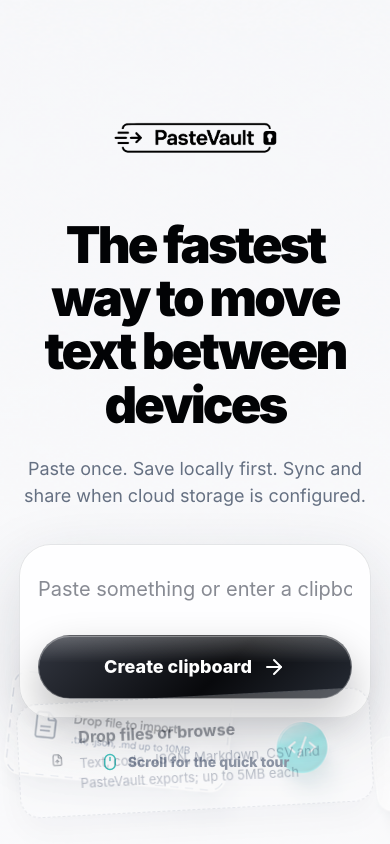
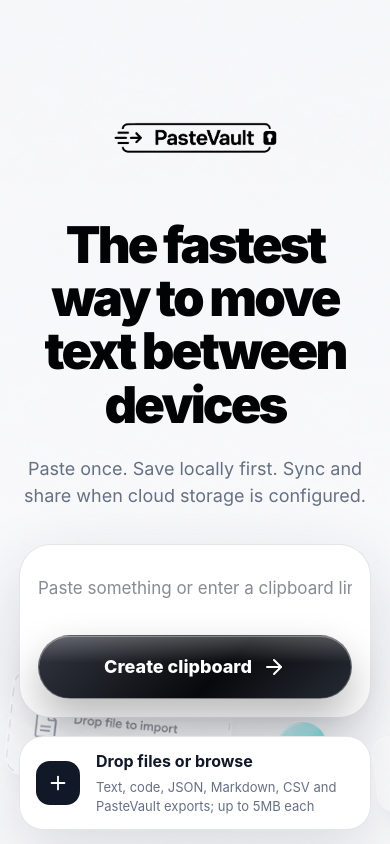
Before and after one commit to iice257/PasteVault, a React (Vite) app: page /new in a window 390 px wide. Shown: the top 844 px of the page. Built offline with nearby package versions, Linux system fonts and the light colour scheme.

Commit message:
Polish landing file dropzone

```diff
--- a/src/components/pastevault/FileImportDropzone.jsx
+++ b/src/components/pastevault/FileImportDropzone.jsx
@@ -1,10 +1,20 @@
 import { useState } from "react";
-import { FileUp, LoaderCircle } from "lucide-react";
+import { FileUp, LoaderCircle, Plus } from "lucide-react";
 import { cn } from "../../lib/utils";
 
-export function FileImportDropzone({ inputRef, onFiles, compact = false, disabled = false }) {
+export function FileImportDropzone({
+  inputRef,
+  onFiles,
+  compact = false,
+  disabled = false,
+  className,
+  active = false,
+  plusIcon = false,
+  onDragComplete
+}) {
   const [dragging, setDragging] = useState(false);
-  const Icon = disabled ? LoaderCircle : FileUp;
+  const isActive = dragging || active;
+  const Icon = disabled ? LoaderCircle : plusIcon ? Plus : FileUp;
 
   const submitFiles = (files) => {
     const selected = Array.from(files ?? []);
@@ -32,8 +42,9 @@ export function FileImportDropzone({ inputRef, onFiles, compact = false, disable
         className={cn(
           "pv-dropzone",
           compact && "pv-dropzone-compact",
-          dragging && "is-dragging",
-          disabled && "is-disabled"
+          isActive && "is-dragging",
+          disabled && "is-disabled",
+          className
         )}
         type="button"
         aria-label="Import clipboard files"
@@ -41,18 +52,26 @@ export function FileImportDropzone({ inputRef, onFiles, compact = false, disable
         onClick={() => inputRef.current?.click()}
         onDragEnter={(event) => {
           event.preventDefault();
+          event.stopPropagation();
           if (!disabled) setDragging(true);
         }}
         onDragOver={(event) => {
           event.preventDefault();
+          event.stopPropagation();
           if (event.dataTransfer) event.dataTransfer.dropEffect = "copy";
         }}
         onDragLeave={(event) => {
-          if (!event.currentTarget.contains(event.relatedTarget)) setDragging(false);
+          event.stopPropagation();
+          if (!event.currentTarget.contains(event.relatedTarget)) {
+            setDragging(false);
+            onDragComplete?.();
+          }
         }}
         onDrop={(event) => {
           event.preventDefault();
+          event.stopPropagation();
           setDragging(false);
+          onDragComplete?.();
           submitFiles(event.dataTransfer.files);
         }}
       >
--- a/src/pages/LandingPage.jsx
+++ b/src/pages/LandingPage.jsx
@@ -50,6 +50,7 @@ export default function LandingPage() {
   const [entry, setEntry] = useState("");
   const [error, setError] = useState("");
   const [importing, setImporting] = useState(false);
+  const [heroDragging, setHeroDragging] = useState(false);
 
   const createClipboard = useCallback((clips, selectedId = clips[0]?.id ?? null, importWarnings = 0) => {
     const clipboardId = createVaultId();
@@ -149,7 +150,27 @@ export default function LandingPage() {
 
   return (
     <div className="vault-landing pv-landing">
-      <main className="pv-landing-core" aria-labelledby="landing-title">
+      <main
+        className="pv-landing-core"
+        aria-labelledby="landing-title"
+        onDragEnter={(event) => {
+          event.preventDefault();
+          if (!importing) setHeroDragging(true);
+        }}
+        onDragOver={(event) => {
+          event.preventDefault();
+          if (event.dataTransfer) event.dataTransfer.dropEffect = "copy";
+        }}
+        onDragLeave={(event) => {
+          if (!event.currentTarget.contains(event.relatedTarget)) setHeroDragging(false);
+        }}
+        onDrop={(event) => {
+          event.preventDefault();
+          setHeroDragging(false);
+          const files = Array.from(event.dataTransfer.files ?? []);
+          if (files.length) handleFiles(files);
+        }}
+      >
         <AppLogo />
         <h1 id="landing-title">The fastest way to move text between devices</h1>
         <p>Paste once. Save locally first. Sync and share when cloud storage is configured.</p>
@@ -182,7 +203,15 @@ export default function LandingPage() {
           </ActionButton>
         </form>
         {error && <p className="pv-inline-error" role="alert">{error}</p>}
-        <FileImportDropzone inputRef={fileRef} onFiles={handleFiles} disabled={importing} compact />
+        <FileImportDropzone
+          inputRef={fileRef}
+          onFiles={handleFiles}
+          disabled={importing}
+          className="pv-landing-dropzone"
+          active={heroDragging}
+          plusIcon
+          onDragComplete={() => setHeroDragging(false)}
+        />
         <a className="pv-scroll-cue" href="#how-it-works" aria-label="Scroll to learn how PasteVault works">
           <Mouse size={18} />
           Scroll for the quick tour
--- a/src/styles.css
+++ b/src/styles.css
@@ -350,9 +350,13 @@ a {
   min-height: 88px;
   border: 1px solid rgba(15, 23, 42, 0.11);
   border-radius: 999px;
-  background: rgba(255, 255, 255, 0.86);
+  background: #ffffff;
   padding: 12px 14px 12px 34px;
   box-shadow: inset 0 1px 0 rgba(255, 255, 255, 0.92), 0 24px 68px rgba(28, 38, 58, 0.16);
+}
+
+.landing-input-shell {
+  background: #ffffff;
 }
 
 .pv-open-shell > svg {
@@ -389,6 +393,42 @@ a {
   transition: border-color 160ms ease, background-color 160ms ease, transform 160ms ease;
 }
 
+.pv-landing-dropzone {
+  position: relative;
+  bottom: auto;
+  width: min(870px, calc(100vw - 80px));
+  min-width: 0;
+  min-height: 88px;
+  margin-top: 18px;
+  justify-content: flex-start;
+  border-style: solid;
+  border-color: rgba(15, 23, 42, 0.11);
+  border-radius: 24px;
+  background: #ffffff;
+  padding: 14px 28px 14px 16px;
+  transform: none;
+  box-shadow: inset 0 1px 0 rgba(255, 255, 255, 0.92), 0 24px 68px rgba(28, 38, 58, 0.14);
+  transform-origin: center;
+  transition: border-color 180ms ease, background-color 180ms ease, box-shadow 180ms ease, transform 220ms ease;
+}
+
+.pv-landing-dropzone:hover,
+.pv-landing-dropzone:focus-visible {
+  transform: scale(1.018);
+  border-color: rgba(17, 24, 39, 0.2);
+  box-shadow: inset 0 1px 0 rgba(255, 255, 255, 0.95), 0 28px 76px rgba(28, 38, 58, 0.18);
+}
+
+.pv-landing-dropzone > svg {
+  flex: 0 0 auto;
+  width: 48px;
+  height: 48px;
+  border-radius: 14px;
+  padding: 12px;
+  background: #111827;
+  color: #ffffff;
+}
+
 .pv-dropzone.is-dragging {
   border-color: #111827;
   background: rgba(255, 255, 255, 0.92);
@@ -410,6 +450,17 @@ a {
 .theme-dark .pv-dropzone.is-dragging {
   background: rgba(20, 184, 166, 0.16);
   color: #d8fffb;
+}
+
+.pv-landing-dropzone.is-dragging {
+  border-color: rgba(24, 199, 192, 0.76);
+  background: #f0fdfa;
+  color: #075f5b;
+  transform: scale(1.018);
+}
+
+.pv-landing-dropzone.is-dragging > svg {
+  background: #0f766e;
 }
 
 .pv-dropzone span {
@@ -2287,6 +2338,7 @@ a {
 
   .pv-open-shell input {
     min-height: 52px;
+    font-size: 17px;
     text-align: center;
   }
 
@@ -2302,6 +2354,21 @@ a {
   .pv-dropzone-compact {
     opacity: 0.42;
     pointer-events: none;
+  }
+
+  .pv-landing-dropzone {
+    width: calc(100vw - 38px);
+    min-height: 76px;
+    border-radius: 24px;
+    padding: 12px 16px;
+    opacity: 1;
+    pointer-events: auto;
+  }
+
+  .pv-landing-dropzone > svg {
+    width: 44px;
+    height: 44px;
+    padding: 11px;
   }
 
   .pv-float-api {
```
